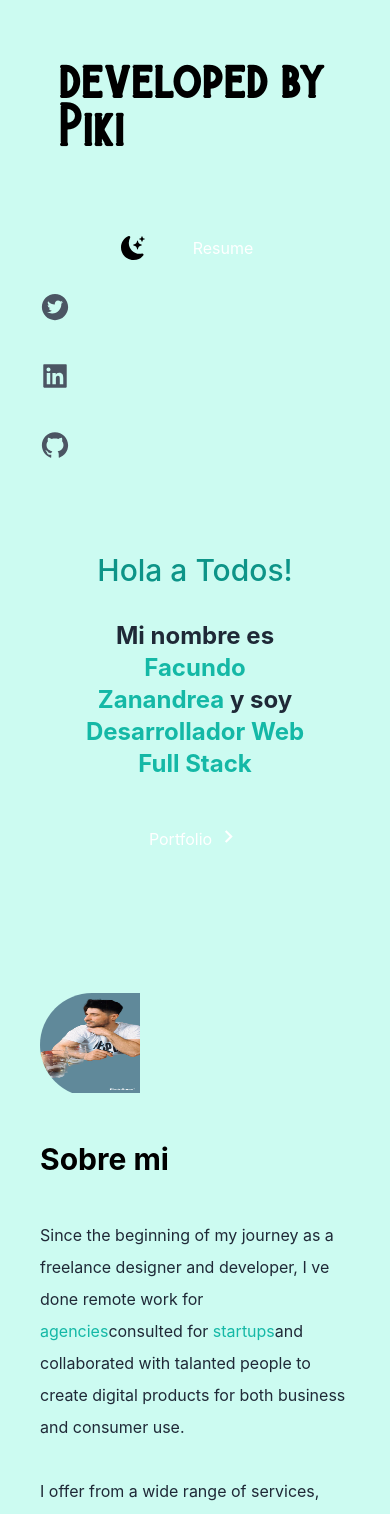
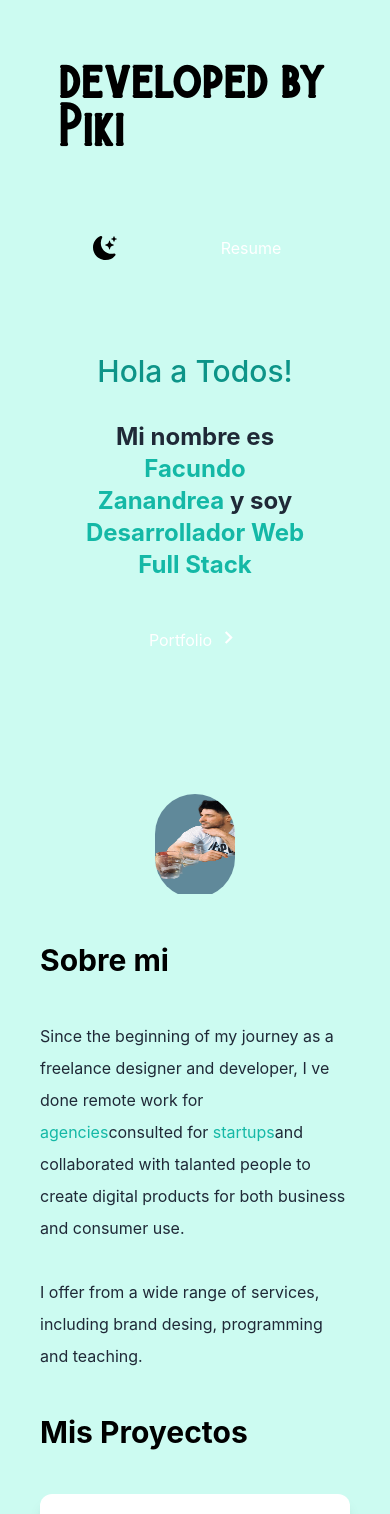
Before and after one commit to Facuzanan88/portfolio-react, a Next.js app: page / in a window 390 px wide. Shown: the top 1514 px of the page. Built offline with nearby package versions, Linux system fonts and the light colour scheme.

Commit message:
seguimos avanzando

```diff
--- a/pages/index.tsx
+++ b/pages/index.tsx
@@ -144,14 +144,14 @@ export default function Home() {
                 developed by Piki
               </h1>
             </div>
-            <div className="flex items-center justify-center m-5 md:m-10">
+            <div className="flex items-center justify-center m-5 md:m-32">
               <div className="flex items-center justify-center">
                 <BsFillMoonStarsFill
                   onClick={() => setDarkMode(!darkMode)}
                   className="cursor-pointer text-2xl dark:text-white"
                 />
               </div>
-              <div>
+              <div className="ml-14">
                 <a
                   className="bg-gradient-to-r from-cyan-500 to-teal-500 text-white px-4 py-2 rounded-md ml-8"
                   href="../public/"
@@ -162,8 +162,8 @@ export default function Home() {
               </div>
             </div>
           </div>
-          <div className="lg:grid lg:grid-cols-3 lg:justify-center lg:items-center xs:flex xs:flex-col">
-            <div className="flex flex-col text-3xl gap-8 py-3 text-gray-600">
+          <div className="lg:grid lg:grid-cols-3 lg:justify-center lg:items-center sm:grid sm:grid-cols-2">
+            <div className="hidden lg:flex lg:flex-col lg:text-3xl lg:gap-8 lg:py-3 w-10">
               <Link href={""}>
                 <AiFillTwitterCircle className="cursor-pointer" />
               </Link>
@@ -180,8 +180,8 @@ export default function Home() {
               </Link>
             </div>
 
-            <div className="text-center p-10">
-              <h2 className="text-3xl py-2 text-teal-600 font-medium md:text-6xl justify-center">
+            <div className="text-center p-10 w-70">
+              <h2 className="text-3xl py-2 text-teal-600 font-medium md:text-6xl justify-center ">
                 Hola a Todos!
               </h2>
               <h3 className="text-2xl text-gray-800 md:text-xl">
@@ -192,7 +192,7 @@ export default function Home() {
                   Desarrollador Web Full Stack
                 </span>
               </h3>
-              <div className="flex justify-center items-center">
+              <div className="flex justify-center items-center ">
                 <Link
                   href="#contactame"
                   className="group text-white w-fit px-6 py-3 my-2
@@ -206,7 +206,7 @@ export default function Home() {
                 </Link>
               </div>
             </div>
-            <div className="relative mx-auto bg-gradient-to-b from-teal-500 rounded-full w-80 y-80 mt-20 overflow-hidden md:h-96 md:w-96">
+            <div className="relative w-20 mx-auto bg-gradient-to-b from-teal-500 rounded-full w-100 p-100 y-80 mt-20 overflow-hidden md:h-96 md:w-96">
               <Image
                 className="items-center"
                 src={deved}
@@ -424,16 +424,16 @@ export default function Home() {
                   className="block uppercase tracking-wide text-gray-700 dark:text-gray-400 text-xs font-bold mb-2"
                   htmlFor="grid-password"
                 >
-                  Nombre
+                  E-mail
                 </label>
                 <input
                   type="text"
                   name="name"
                   placeholder="Ingrese su nombre"
-                  className="p-2 h-14 bg-transparent w-96 border-2 rounded-md text-white focus:outline-none"
+                  className="p-2  bg-transparent lg:w-96 border-2 rounded-md text-white focus:outline-none sm:w-40"
                 />
               </div>
-              <div className="my-20">
+              <div className="py-5">
                 <label
                   className="block uppercase tracking-wide text-gray-700 dark:text-gray-400 text-xs font-bold mb-2"
                   htmlFor="grid-password"
@@ -442,17 +442,17 @@ export default function Home() {
                 </label>
                 <input
                   type="text"
-                  name="email"
-                  placeholder="Ingrese su email"
-                  className=" h-14 p-2 bg-transparent w-96  border-2 rounded-md text-white focus:outline-none md:mx-5"
+                  name="name"
+                  placeholder="Ingrese su nombre"
+                  className="p-2  bg-transparent lg:w-96 border-2 rounded-md text-white focus:outline-none sm:w-40"
                 />
               </div>
               <div>
                 <label
-                  className="block uppercase tracking-wide text-gray-700 dark:text-gray-400 text-xs font-bold mb-2 md:mx-5"
+                  className="block uppercase tracking-wide text-gray-700 dark:text-gray-400 text-xs font-bold mb-2 sm:mx-20"
                   htmlFor="grid-password"
                 >
-                  Mensaje
+                  E-mail
                 </label>
                 <textarea
                   name="message"
```
